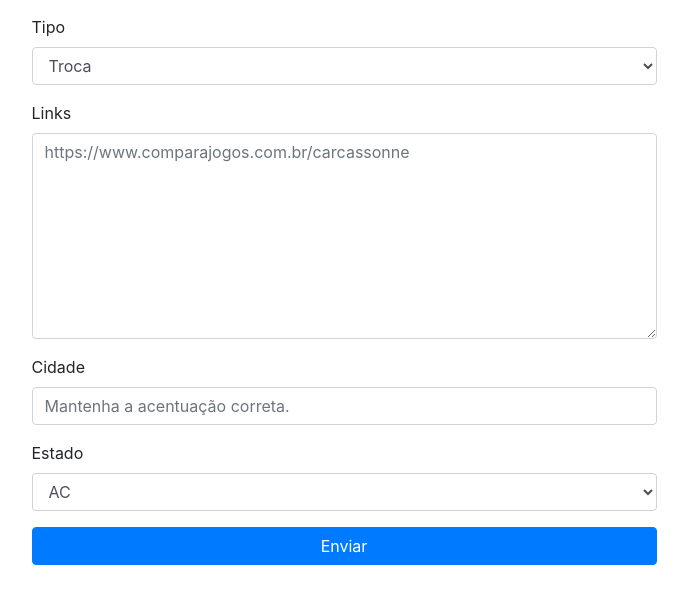
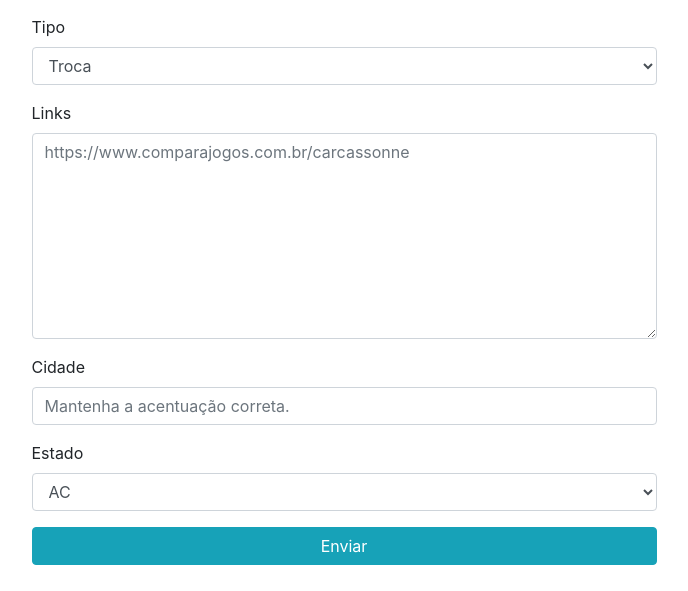
Before and after one commit to julioscalves/bazarbgb_old, a Flask app: page / in a window 1280 px wide. Shown: the part 209-800 px from the top of the page, without its empty margins (296-984 px from the left). Run offline with Flask 2, Linux system fonts and the light colour scheme; some libraries are stand-ins or nearby versions.

Commit message:
frontend fixes, changed & to N

```diff
--- a/core.py
+++ b/core.py
@@ -91,7 +91,7 @@ def assemble_tags(boardgames):
         boardgame = boardgame.replace('!', '')
         boardgame = boardgame.replace(',', '')
         boardgame = boardgame.replace(' ', '')
-        boardgame = boardgame.replace('&', 'And')
+        boardgame = boardgame.replace('&', 'N')
         boardgame = boardgame.replace('–', ' #')
         boardgame = boardgame.replace(':', ' #')
         boardgame = boardgame.replace('-', '')
--- a/templates/home.html
+++ b/templates/home.html
@@ -23,18 +23,18 @@
         {% endwith %}
     </div>
         {% if data %}
-        <div class="row">
-            <div class="col-md-6 mx-auto">
+        <div class="row mt-3">
+            <div class="col-md-6 col-sm-8 col-xs-8 col-10 mx-auto">
                 <textarea rows="6" id="tag-area" class="form-control">{% for row in data %}
 {{ row }}
 {% endfor %}</textarea>
                 <br>
-                <button class="btn btn-block btn-primary" onclick="copy()">Copiar</button>
+                <button class="btn btn-block btn-info" onclick="copy()">Copiar</button>
             </div>
         {% endif %}
         </div>
         <div class="row mt-3">
-            <div class="col-md-6 mx-auto">
+            <div class="col-md-6 col-sm-8 col-xs-8 col-10 mx-auto">
                 <div class="mb-3 mt-3">
                     <div class="form-group">
                     <form action="" method="post" novalidate>
@@ -55,7 +55,7 @@
                             {{ form.state.label }}<br>
                             {{ form.state(class_="form-control") }}
                         </p>
-                        <p>{{ form.submit(class_="btn btn-primary btn-block") }}</p>
+                        <p>{{ form.submit(class_="btn btn-info btn-block") }}</p>
                     </form>
                     </div>
                 </div>
```
